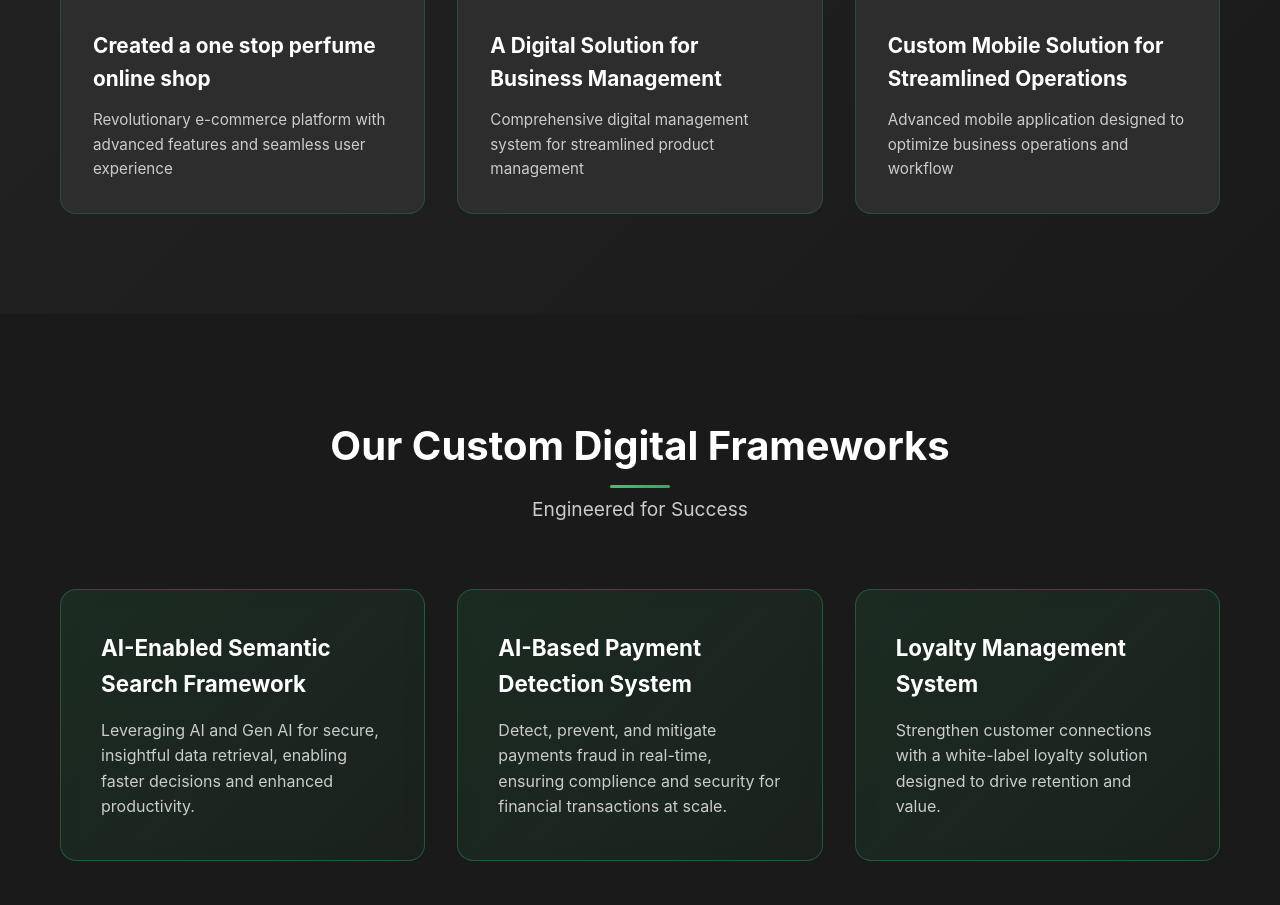
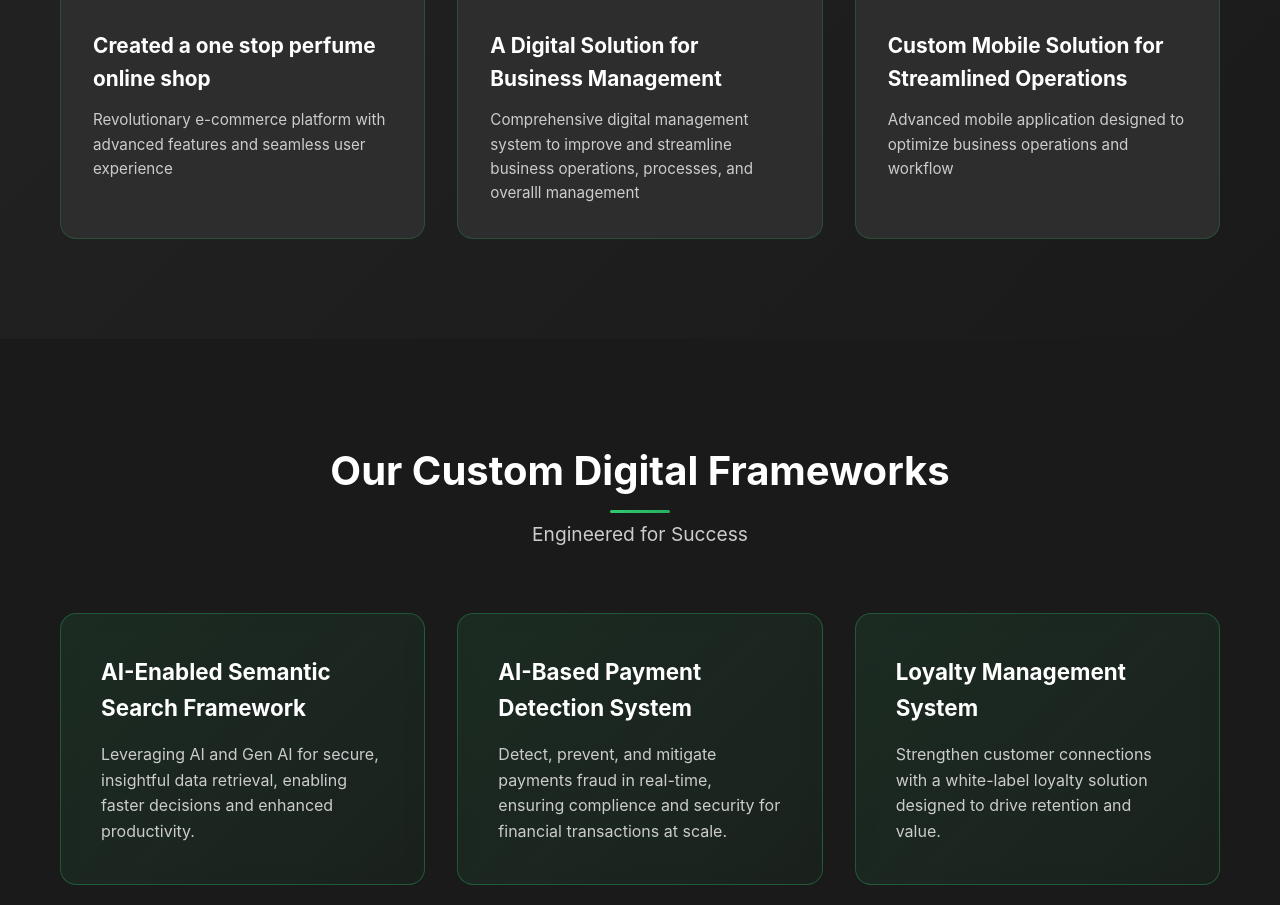
Before and after one commit to codevaultafrica/codevaultafrica, a plain HTML site: page index.html in a window 1280 px wide. Shown: the part 2094-2999 px from the top of the page. Drawn offline with Linux system fonts and the light colour scheme.

Commit message:
Update index.html

```diff
--- a/index.html
+++ b/index.html
@@ -948,7 +948,7 @@
                     <div class="project-image">Business Management System</div>
                     <div class="project-content">
                         <h3>A Digital Solution for Business Management</h3>
-                        <p>Comprehensive digital management system for streamlined product management</p>
+                        <p>Comprehensive digital management system to improve and streamline business operations, processes, and overalll management</p>
                     </div>
                 </div>
 
```
